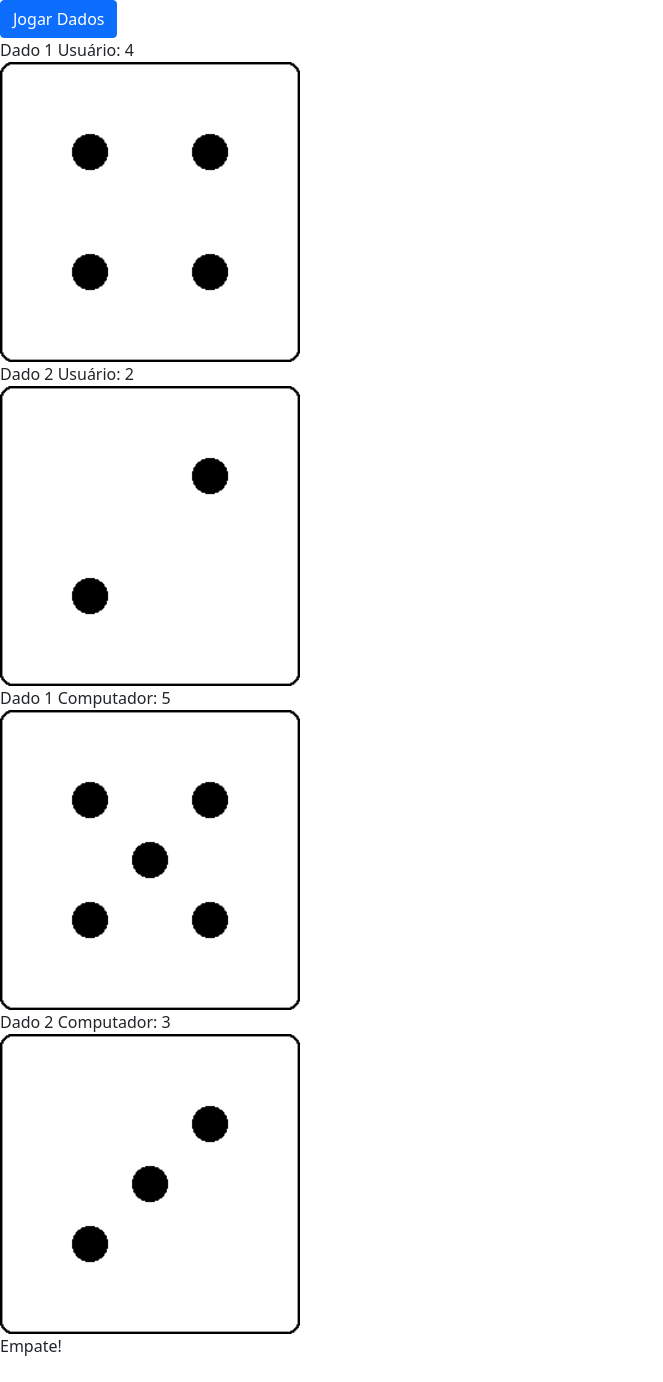
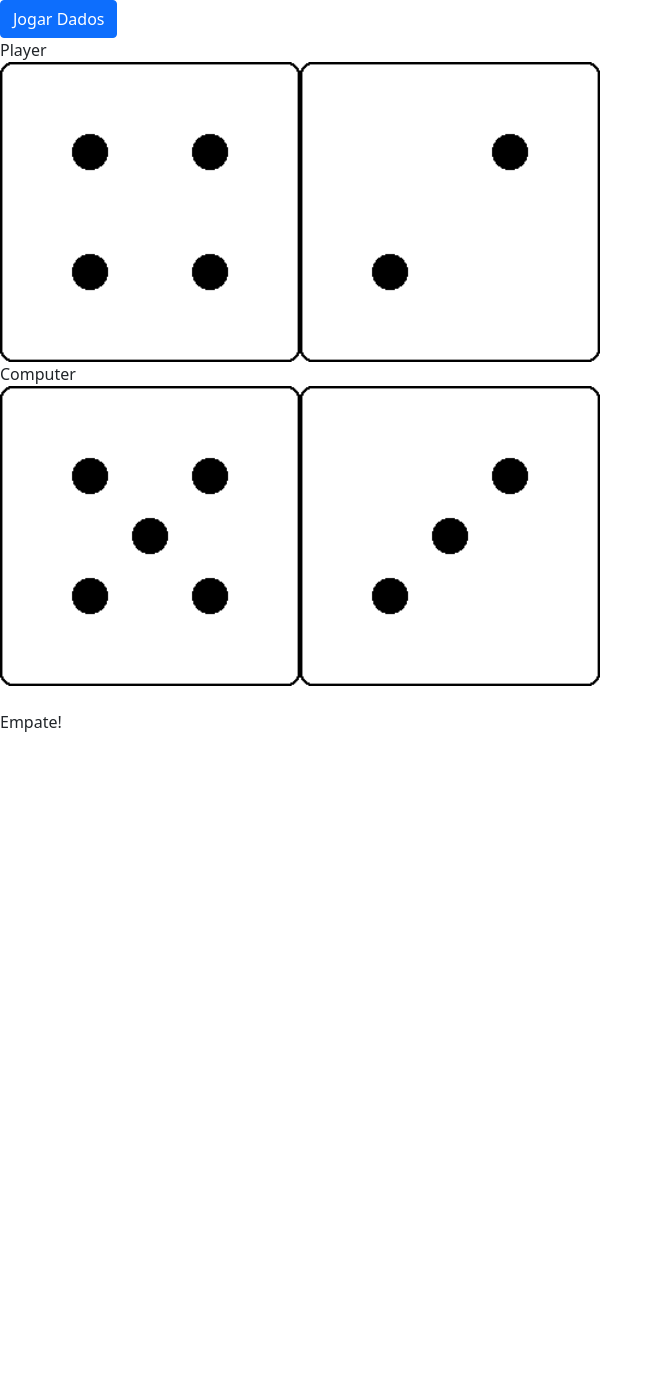
Before and after one commit to wesley28/Lan-amento-de-Dados, a PHP site: page /index.php?jogar=1 in a window 1280 px wide. Shown: the whole page, without its empty margins (0-663 px from the left). After the commit the page ends 732 px from the top, so only its background shows below. Run offline with PHP 8.4, Linux system fonts and the light colour scheme.

Commit message:
Ajustes finais de imagens, finalizando código.

```diff
--- a/index.php
+++ b/index.php
@@ -28,23 +28,25 @@ if(isset($_GET['jogar'])){
     $dado2Usuario    = rand(1,6);
     $dado2Computador = rand(1,6);
 
-    echo '<br>Dado 1 Usuário:    ' . strval($dado1Usuario)    . '<br>';
+    echo '<br>Player<br>';
     echo '<img height = 300 width = 300 src="Imagens/'. strval($dado1Usuario) .'.gif"/>';
-    echo '<br>Dado 2 Usuário:    ' . strval($dado2Usuario)    . '<br>';
-    echo '<img height = 300 width = 300 src="Imagens/'. strval($dado2Usuario) .'.gif"/>';
 
-    echo '<br>Dado 1 Computador: ' . strval($dado1Computador)    . '<br>';
+    echo '<img height = 300 width = 300 src="Imagens/'. strval($dado2Usuario) .'.gif"/><br>';
+
+    echo '<bt> Computer<br>';
     echo '<img height = 300 width = 300 src="Imagens/'. strval($dado1Computador) .'.gif"/>';
-    echo '<br>Dado 2 Computador: ' . strval($dado2Computador) . '<br>';
-    echo '<img height = 300 width = 300 src="Imagens/'. strval($dado2Computador) .'.gif"/>';
+
+
+    echo '<img height = 300 width = 300 src="Imagens/'. strval($dado2Computador) .'.gif"/><br>';
+
 
     $somaDadoUsuario    = $dado1Usuario    + $dado2Usuario;
     $somaDadoComputador = $dado2Computador + $dado2Computador;
       if($somaDadoUsuario > $somaDadoComputador){
-          echo '<br>Usuário ganhou!';
+          echo '<br>Player ganhou!';
         }else{
           if($somaDadoUsuario < $somaDadoComputador){
-            echo '<br>Computador ganhou!';
+            echo '<br>Computer ganhou!';
           }else{
             echo '<br>Empate!';
           }
```
Also changed, not shown: Imagens/pc.png (added), Imagens/us.png (added).
